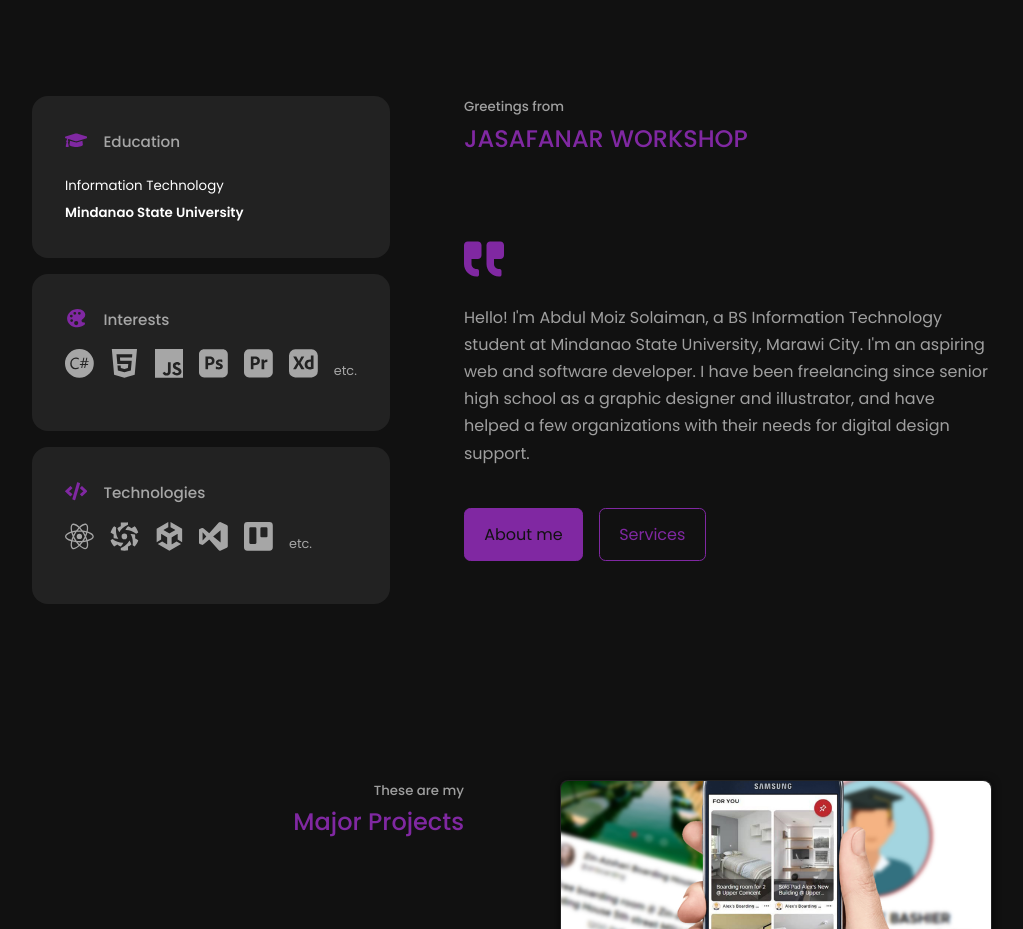
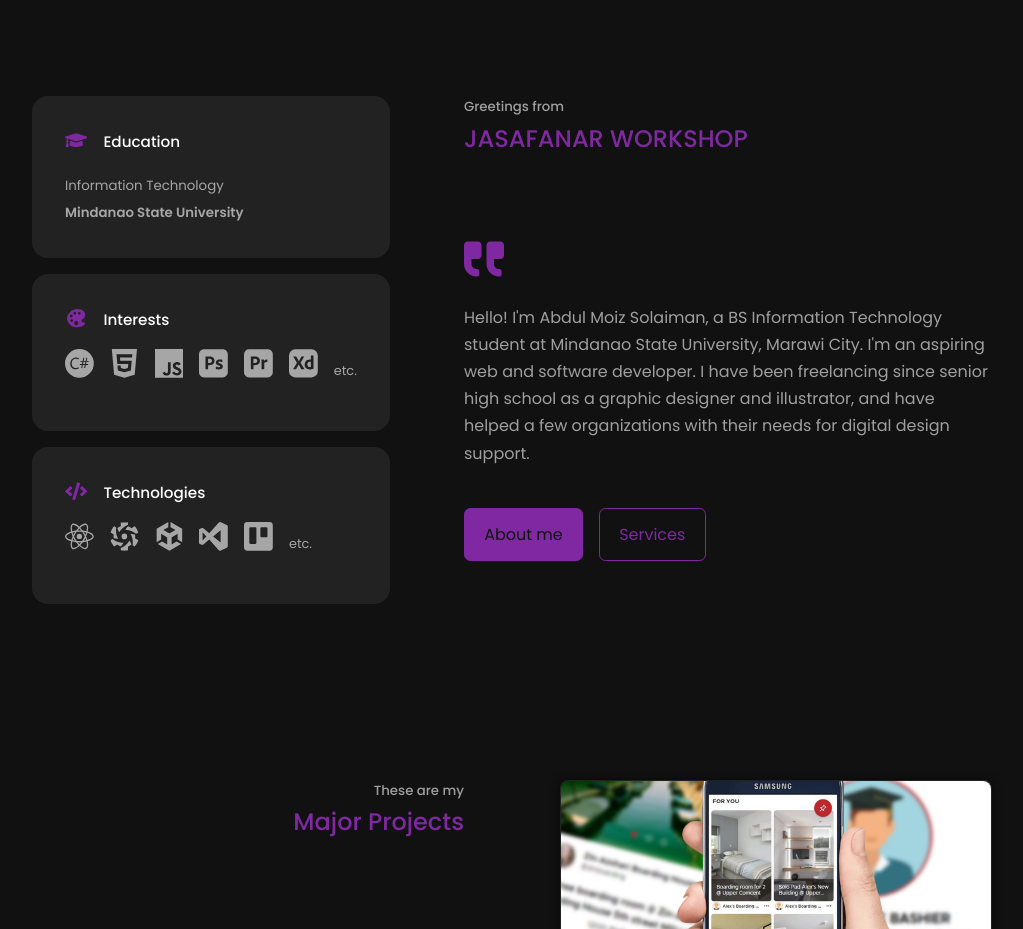
Before and after one commit to amsolaiman/portfolio-website-student, a React (Create React App) app: page / in a window 1280 px wide. Shown: the part 800-1729 px from the top of the page, without its empty margins (128-1151 px from the left). Built offline with nearby package versions, Linux system fonts and the light colour scheme.

Commit message:
Minor css up

```diff
--- a/src/components/about/aboutfirst.scss
+++ b/src/components/about/aboutfirst.scss
@@ -56,6 +56,7 @@
       }
 
       h5 {
+        color: var(--color-white);
         font-size: 0.95rem;
       }
 
--- a/src/components/about/aboutsecond.scss
+++ b/src/components/about/aboutsecond.scss
@@ -17,6 +17,7 @@
     background: var(--color-bg-variant);
     border: 1px solid transparent;
     transition: var(--transition);
+    color: var(--color-light);
 
     &:hover {
       background: transparent;
--- a/src/components/home/homefirst.scss
+++ b/src/components/home/homefirst.scss
@@ -51,8 +51,13 @@
         }
 
         h5 {
+          color: var(--color-white);
           font-size: 0.95rem;
         }
+      }
+
+      small {
+        color: var(--color-light);
       }
 
       .small__icons {
@@ -63,7 +68,6 @@
         small {
           padding-top: 0.7rem;
           font-size: 0.8rem;
-          color: var(--color-light);
         }
       }
     }
--- a/src/components/service/servicefirst.scss
+++ b/src/components/service/servicefirst.scss
@@ -44,6 +44,7 @@
       }
 
       p {
+        color: var(--color-light);
         font-size: 0.9rem;
       }
     }
```
